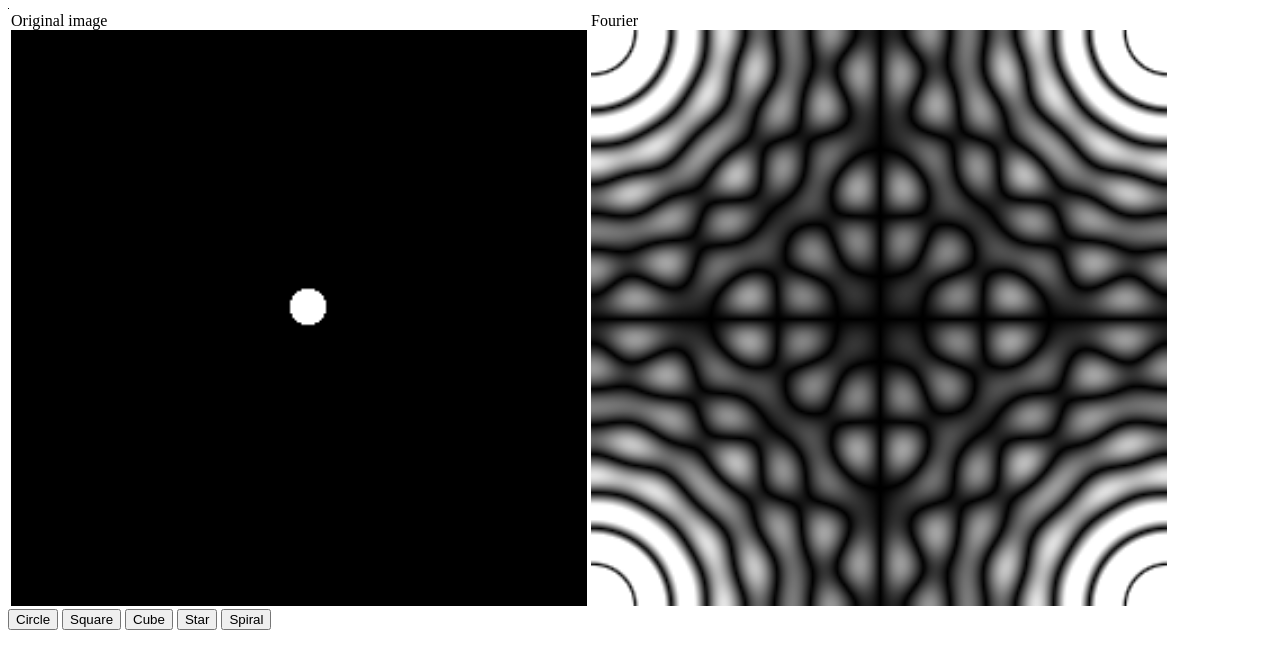
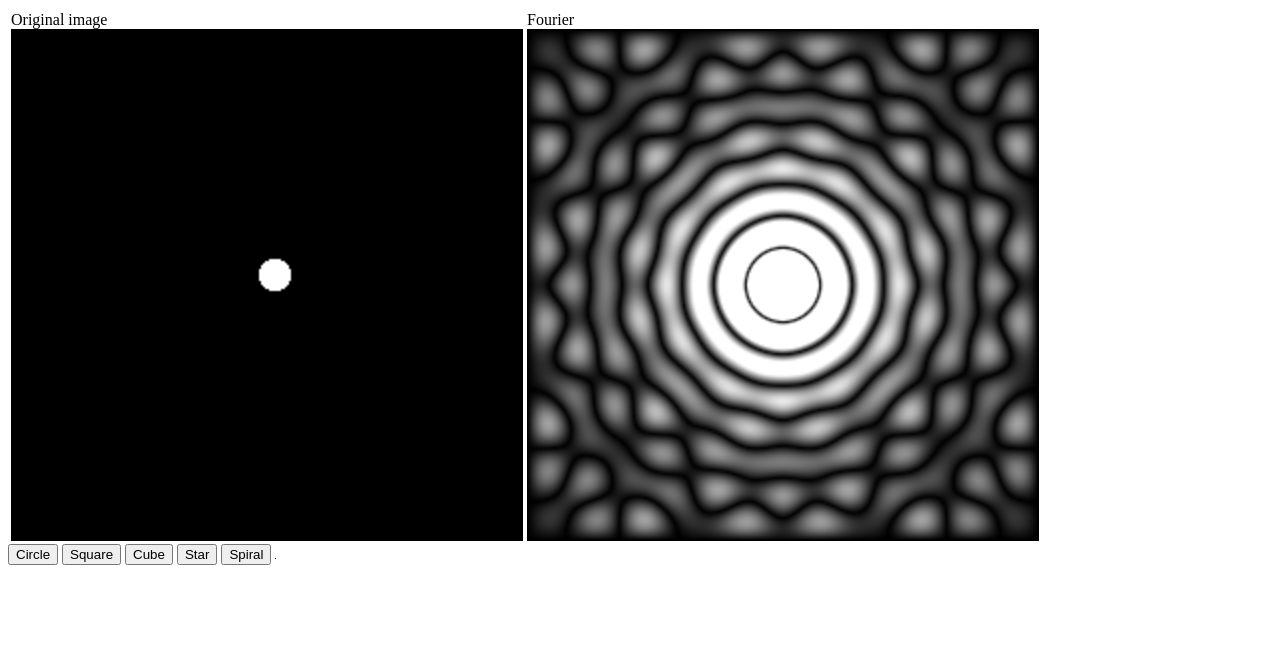
Before and after one commit to xem/miniFourier, a plain HTML site: page index.html in a window 1280 px wide. Drawn offline with Linux system fonts and the light colour scheme.

Commit message:
fasteeer

```diff
--- a/index.html
+++ b/index.html
@@ -1,25 +1,43 @@
-<img src=circle.png width=1 height=1 id=img>
 <table>
-<td>
-Original image
-<br>
-<canvas id="canvas0" style=width:45vw></canvas>
-<td>
-Fourier
-<br>
-<canvas id="canvas1" style=width:45vw></canvas>
+  <td>
+    Original image<br><canvas id=canvas0 width=256 height=256 style=width:40vw></canvas>
+  <td>
+    Fourier<br><canvas id=canvas1 width=256 height=256 style=width:40vw></canvas>
 </table>
+
 <button onclick="img.src='circle.png'">Circle</button>
 <button onclick="img.src='square.png'">Square</button>
 <button onclick="img.src='cube.png'">Cube</button>
 <button onclick="img.src='star.png'">Star</button>
 <button onclick="img.src='spiral.png'">Spiral</button>
+
+<img src=circle.png width=1 id=img>
+
 <script>
+
+// =======
+// MiniFFT
+// =======
+
+// The following code performs a 2D FFT of a square image (the image size in pixels must be a power of 2), and plots it using a logarithmic scale.
+// The image is chosen by clicking one of the buttons, that sets the src of a hidden <img> tag called img.
+// When the image is loaded, img.onload() is called, and the FFT is computed and plotted.
+
+// To compute a 2D FFT, we have to perform a 1D FFT on each line of the image, then consider the resulting FFTs as a grid, and perform a 1D FFT every column of that grid.
+// For example, for a 256 x 256 px image, 512 1D FFTs should be computed.
+// In practice, all the FFTs are symmetrical, so it's possible to compute only a half of them and mirror the result.
+
+// This function computes a 1D FFT for a group of 2^N complex numbers.
+// re represents the real part of each number, and im their imaginary part.
+// It's a JS port of the Cooley-Tukey radix-2 decimation-in-time algorithm.
+// When it's called on a line of pixels, re is the greyscale value of each pixel (values 0-255) and im is an array of zeros.
+
 function miniFFT(re, im) {
   N = re.length;
   for (i = 0; i < N; i++) {
-    for(j = 0, h = i, k = N; k >>= 1; h >>= 1)
+    for(j = 0, h = i, k = N; k >>= 1; h >>= 1){
       j = (j << 1) | (h & 1);
+    }
     if (j > i) {
       re[j] = [re[i], re[i] = re[j]][0]
       im[j] = [im[i], im[i] = im[j]][0]
@@ -27,9 +45,10 @@ function miniFFT(re, im) {
   }
   for(hN = 1; hN * 2 <= N; hN *= 2){
     for (i = 0; i < N; i += hN * 2){
-      for (j = i; j < i + hN; j++) {
-        cos = Math.cos(Math.PI * (j - i) / hN);
-        sin = Math.sin(Math.PI * (j - i) / hN);
+      for (j = i; j < i + hN; j++){
+        pi = 3.14 * (j - i) / hN;
+        cos = Math.cos(pi);
+        sin = Math.sin(pi);
         tre =  re[j+hN] * cos + im[j+hN] * sin;
         tim = -re[j+hN] * sin + im[j+hN] * cos;
         re[j + hN] = re[j] - tre;
@@ -41,49 +60,123 @@ function miniFFT(re, im) {
   }
 }
 
+// Get canvas contexts
+x0 = canvas0.getContext("2d");
+x1 = canvas1.getContext("2d");
+
+// 2D FFT computation and plotting:
 img.onload = () => {
-  S = canvas0.width = canvas0.height = canvas1.width = canvas1.height = img.naturalWidth;
-  x0 = canvas0.getContext("2d");
-  x1 = canvas1.getContext("2d");
-  x0.drawImage(img, 0, 0);
+
+// Here's a schematic of the operations that are done for a 4 x 4 px image. (the principle is applicable for any other size )
+// Each pixel is written as a letter (ex: A), each complex number of its 1D FFT is written as a digit (ex: re1, im1)
+// Each final FFT pixel is written as a letter', and the complex numbers it represents is written as a digit'.
+// There are only 8 different complex numbers, and only 4 different FFT pixels due to FFT's symmetries.
+
+// Original image                        "horizontal" 1D FFTs                                                                 "vertical' 1D FFTs                                              2D FFT
+// -----------                                                                                                                                                                             -------------
+// | A B C D | => miniFFT([A,B,C,D],[0,0,0,0]) = ([re1,re2,re2,re1],[im1,im2,im2,im1]) => miniFFT([re1,re3,re5,re7],[im1,im3,im5,im7]) = ([re1',re3',re3',re1'],[re1',re3',re3',re1']) =>  |A' B' B' A'|
+// | E F G H | => miniFFT([E,F,G,H],[0,0,0,0]) = ([re3,re4,re4,re3],[im3,im4,im4,im3]) => miniFFT([re2,re4,re6,re8],[im2,im4,im6,im8]) = ([re2',re4',re4',re2'],[re2',re4',re4',re2']) =>  |C' D' D' C'|
+// | I J K L | => miniFFT([I,J,K,L],[0,0,0,0]) = ([re5,re6,re6,re5],[im5,im6,im6,im4]) => miniFFT([re2,re4,re6,re8],[im2,im4,im6,im8]) = ([re2',re4',re4',re2'],[re2',re4',re4',re2']) =>  |C' D' D' C'|
+// | M N O P | => miniFFT([M,N,O,P],[0,0,0,0]) = ([re7,re8,re8,re7],[im7,im8,im8,im7]) => miniFFT([re1,re3,re5,re7],[im1,im3,im5,im7]) = ([re1',re3',re3',re1'],[re1',re3',re3',re1']) =>  |A' B' B' A'|
+// -----------                                                                                                                                                                             -------------
+
+  // Start chrono
+  D = new Date();
+
+  // Reset & resize canvases
+  S = canvas0.width = canvas0.height = canvas1.width = canvas1.height = 256; //img.naturalWidth;
+
+  // Draw image
+  x0.drawImage(img, 0, 0, 256, 256);
+
+  // Get image pixels
   d = x0.getImageData(0, 0, S, S).data;
+
+  // Create S x S 2D arrays for real parts and imaginary parts of complex numbers
   re = [];
   im = [];
   fft = [];
   max = 0;
+
   for(I = 0; I < S; I++){
     re[I] = [];
-    fft[I] = [];
+    im[I] = [];
+
     for(J = 0; J < S; J++){
+
+      // Fill the real part with the pixels greyscale value
       re[I][J] = (d[(I*S+J)*4] + d[(I*S+J)*4+1] + d[(I*S+J)*4+2]) / 3;
+
+      // Fill the imaginary part with 0
+      im[I][J] = 0;
     }
-    im[I] = Array(S);
-    im[I].fill(0);
+
+    // Call miniFFT on each line
     miniFFT(re[I], im[I]);
   }
+
+  // Create S/2 x S/2 2D arrays for complex numbers.
+  // We compute only a half of the columns and then mirror the result.
   re2 = [];
   im2 = [];
-  for(I = 0; I < S; I++){
-    re2[I] = [];
-    im2[I] = [];
+
+  for(I = 0; I < S / 2; I++){
+
+    re2[I] = re2[S - I] = [];
+    im2[I] = im2[S - I] = [];
+
     for(J = 0; J < S; J++){
+
+      // Fill the array with the columns of re and im
       re2[I][J] = re[J][I];
       im2[I][J] = im[J][I];
     }
+
+    // Call miniFFT on each column of re and im, compute the modulus of each complex number, and remember the max value found.
     miniFFT(re2[I], im2[I]);
+    fft[I] =
+    fft[S - I] = [];
+
     for(J = 0; J < S; J++){
       fft[I][J] = Math.hypot(re2[I][J], im2[I][J]);
       max = Math.max(max, fft[I][J]);
     }
   }
+
+  // Compute the log of the max value
   logmax = Math.log(max);
+
+  // Create a new image
   d2 = new ImageData(S, S);
-  for(I = 0; I < S; I++){
-    for(J = 0; J < S; J++){
-      d2.data[(I*S+J)*4] = d2.data[(I*S+J)*4+1] = d2.data[(I*S+J)*4+2] = fft[I][J] / logmax;
-      d2.data[(I*S+J)*4+3] = 255;
+
+  // Draw each pixel of the 2D fft divided by the log of the max value.
+  // Draw the symmetries too.
+  for(I = 0; I < S / 2; I++){
+
+    for(J = 0; J < S / 2; J++){
+
+      t1 = (I * S + J) * 4;
+      t2 = (I * S + S - J - 1) * 4;
+      t3 = ((S - I - 1) * S + J) * 4;
+      t4 = ((S - I - 1) * S + S - J - 1) * 4;
+
+      if(fft[S / 2 - I])
+      d2.data[t1] = d2.data[t1 + 1] = d2.data[t1 + 2] =
+      d2.data[t2] = d2.data[t2 + 1] = d2.data[t2 + 2] =
+      d2.data[t3] = d2.data[t3 + 1] = d2.data[t3 + 2] =
+      d2.data[t4] = d2.data[t4 + 1] = d2.data[t4 + 2] =
+      fft[S / 2 - I][S / 2 - J] / logmax;
+
+      d2.data[t1 + 3] =
+      d2.data[t2 + 3] =
+      d2.data[t3 + 3] =
+      d2.data[t4 + 3] =
+      255;
     }
   }
   x1.putImageData(d2, 0, 0);
+
+  // Stop chrono
+  console.log(new Date() - D + "ms");
 }
 </script>
```
Also changed, not shown: cube.png, spiral.png, 1 other file.
